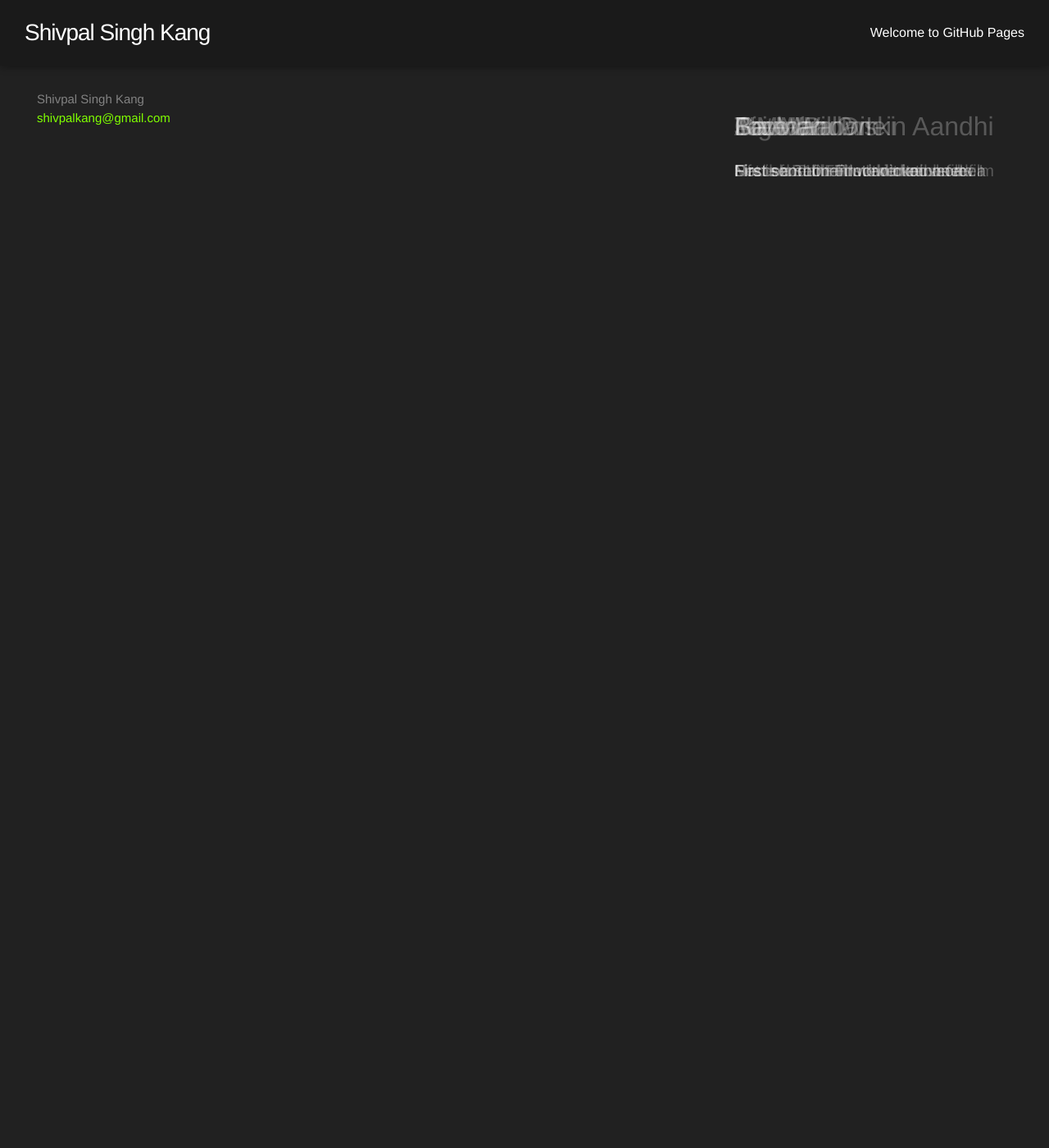
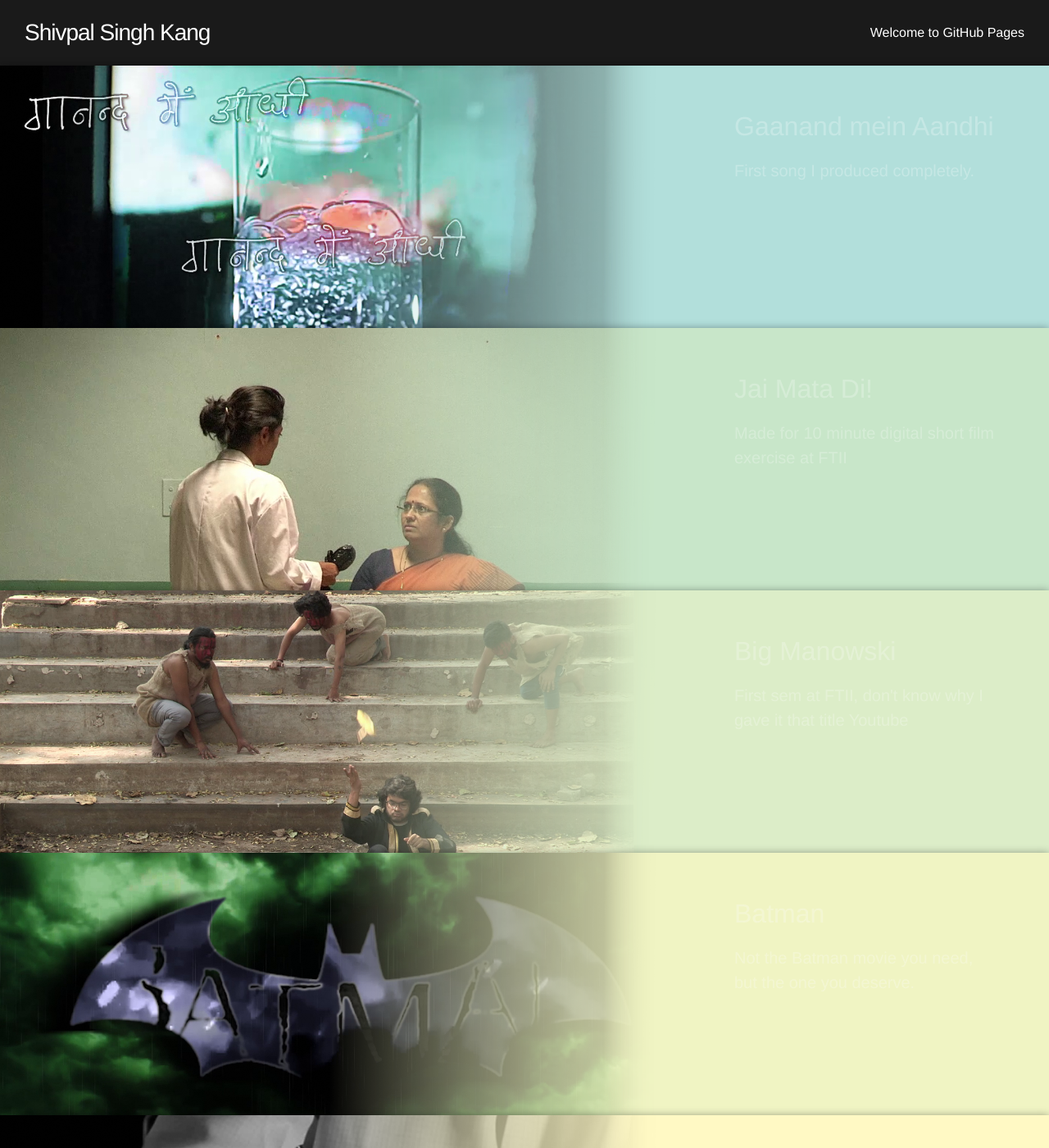
Before and after one commit to shivpalkang/shivpalkang.github.io, a Jekyll site: the page built from index.html, in a window 1280 px wide and 1400 px high. Shown: the whole window at 82% size. Built offline with Jekyll 4.4.1, drawn with Linux system fonts in a browser that asks for light colours.

Commit message:
Update _layout.scss

```diff
--- a/_sass/_layout.scss
+++ b/_sass/_layout.scss
@@ -321,7 +321,7 @@
 }
 
 .browse .row-container {
-  height:100%;
+  height:320px;
   @media only screen and (max-width: 1000px) {
     height:200px;
   }
@@ -332,7 +332,7 @@
 }
 
 .browse .row {
-  height:100%; /* 320px default*/
+  height:320px; /* 320px default*/
   width:100%;
   box-shadow: 0px 1px 10px rgba(0,0,0,0.4);
   position:relative;
@@ -358,7 +358,7 @@
 }
 
 .browse .row1:hover {
-  background-color:desaturate(darken(#b2dfdb, 40%), 30%);
+  background-color:desaturate(darken(#b2dfdb, 60%), 50%);
 }
 
 .browse .row2 {
@@ -366,7 +366,7 @@
 }
 
 .browse .row2:hover {
-  background-color:desaturate(darken(#c8e6c9, 40%), 30%);
+  background-color:desaturate(darken(#c8e6c9, 60%), 50%);
 }
 
 .browse .row3 {
@@ -374,7 +374,7 @@
 }
 
 .browse .row3:hover {
-  background-color:desaturate(darken(#dcedc8, 40%), 30%);
+  background-color:desaturate(darken(#dcedc8, 60%), 50%);
 }
 
 .browse .row4 {
@@ -382,7 +382,7 @@
 }
 
 .browse .row4:hover {
-  background-color:desaturate(darken(#f0f4c3, 40%), 30%);
+  background-color:desaturate(darken(#f0f4c3, 60%), 50%);
 }
 
 .browse .row5 {
@@ -390,7 +390,7 @@
 }
 
 .browse .row5:hover {
-  background-color:desaturate(darken(#fff9c4, 40%), 30%);
+  background-color:desaturate(darken(#fff9c4, 60%), 50%);
 }
 
 .browse .row6 {
@@ -398,7 +398,7 @@
 }
 
 .browse .row6:hover {
-  background-color:desaturate(darken(#ffecb3, 40%), 30%);
+  background-color:desaturate(darken(#ffecb3, 60%), 50%);
 }
 
 .browse .row7 {
@@ -406,7 +406,7 @@
 }
 
 .browse .row7:hover {
-  background-color:desaturate(darken(#cccccc, 40%), 30%);
+  background-color:desaturate(darken(#cccccc, 60%), 50%);
 }
 
 .browse .row8 {
@@ -414,7 +414,7 @@
 }
 
 .browse .row8:hover {
-  background-color:desaturate(darken(#cccccc, 40%), 30%);
+  background-color:desaturate(darken(#cccccc, 60%), 50%);
 }
 
 .browse .row9 {
@@ -422,7 +422,7 @@
 }
 
 .browse .row9:hover {
-  background-color:desaturate(darken(#d78d9d, 40%), 30%);
+  background-color:desaturate(darken(#d78d9d, 60%), 50%);
 }
 
 .browse h2 {
```
